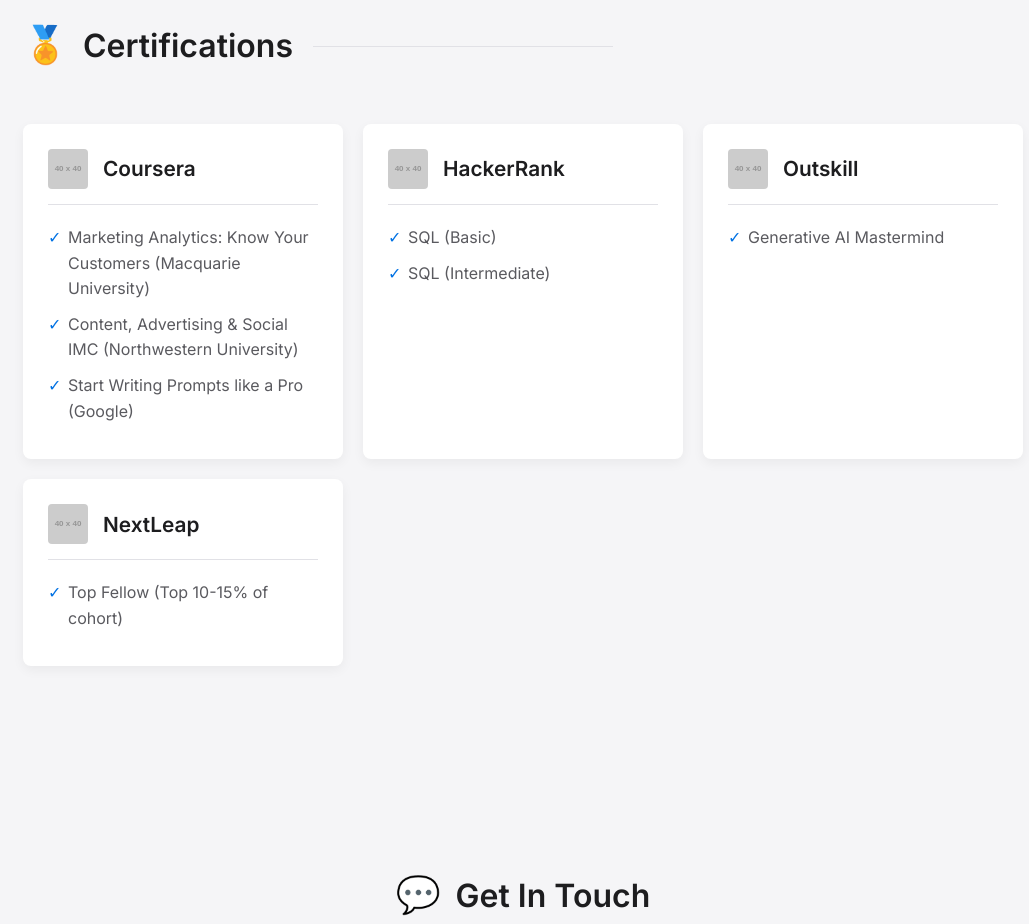
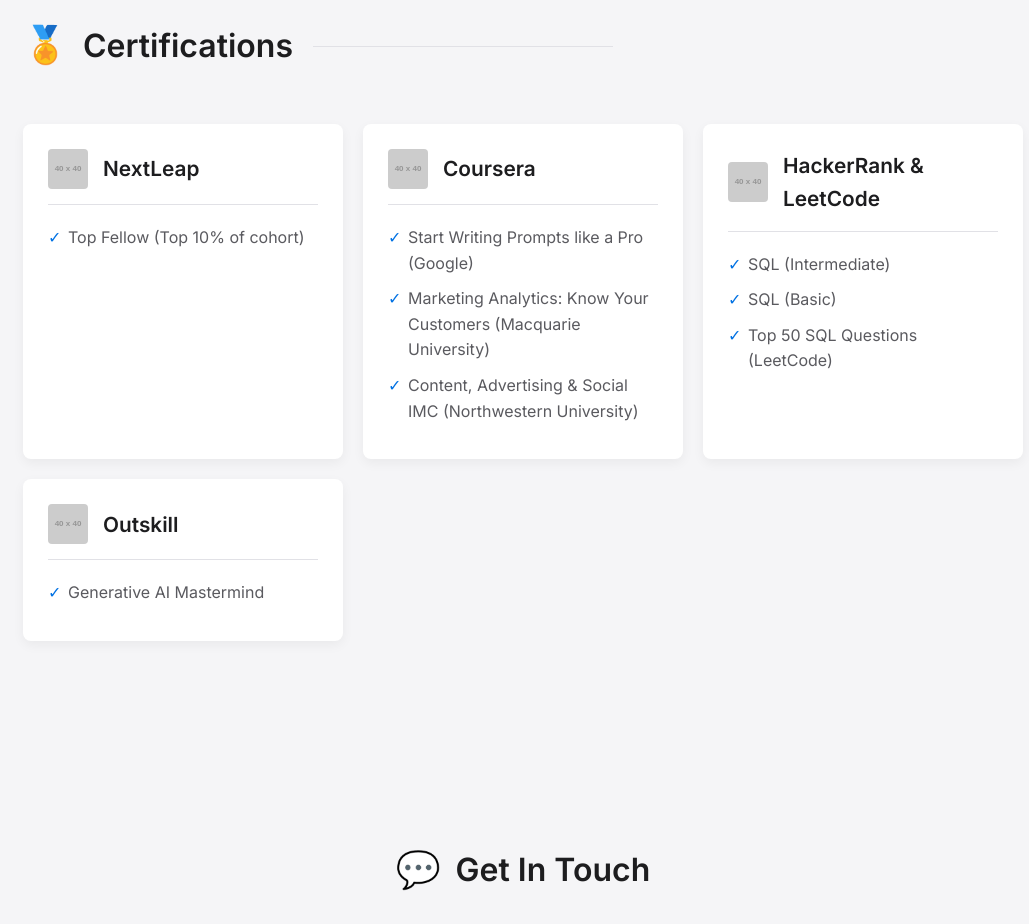
Before and after one commit to anshjain1409/anshjain1409.github.io, a plain HTML site: page index.html in a window 1280 px wide. Shown: the part 4580-5504 px from the top of the page, without its empty margins (117-1146 px from the left). Drawn offline with Linux system fonts and the light colour scheme; placeholder pictures from the web are drawn by us.

Commit message:
Update index.html

```diff
--- a/index.html
+++ b/index.html
@@ -1177,28 +1177,46 @@
         <section id="certifications">
             <h2 class="reveal-on-scroll"><span class="emoji">🏅</span>Certifications</h2>
             <div class="certifications-grid stagger-children">
+                <!-- === UPDATED: NextLeap Card (Moved to top) === -->
                 <div class="cert-card reveal-on-scroll" style="--delay: 0ms;">
+                     <div class="cert-header">
+                        <img src="https://placehold.co/40x40/8A2BE2/f5f5f7?text=NL" alt="NextLeap Logo">
+                        <h3>NextLeap</h3>
+                    </div>
+                    <ul>
+                        <li>Top Fellow (Top 10% of cohort)</li>
+                    </ul>
+                </div>
+                <!-- === END OF UPDATE === -->
+
+                <div class="cert-card reveal-on-scroll" style="--delay: 150ms;">
                     <div class="cert-header">
                         <img src="https://placehold.co/40x40/0071e3/f5f5f7?text=C" alt="Coursera Logo">
                         <h3>Coursera</h3>
                     </div>
                     <ul>
+                        <!-- === UPDATED: Reordered list === -->
+                        <li>Start Writing Prompts like a Pro (Google)</li>
                         <li>Marketing Analytics: Know Your Customers (Macquarie University)</li>
                         <li>Content, Advertising & Social IMC (Northwestern University)</li>
-                        <li>Start Writing Prompts like a Pro (Google)</li>
                     </ul>
                 </div>
-                <div class="cert-card reveal-on-scroll" style="--delay: 150ms;">
+
+                <!-- === UPDATED: HackerRank Card === -->
+                <div class="cert-card reveal-on-scroll" style="--delay: 300ms;">
                      <div class="cert-header">
-                        <img src="https://placehold.co/40x40/2a2a2e/f5f5f7?text=HR" alt="HackerRank Logo">
-                        <h3>HackerRank</h3>
+                        <img src="https://placehold.co/40x40/2a2a2e/f5f5f7?text=H" alt="HackerRank Logo">
+                        <h3>HackerRank & LeetCode</h3>
                     </div>
                     <ul>
+                        <li>SQL (Intermediate)</li>
                         <li>SQL (Basic)</li>
-                        <li>SQL (Intermediate)</li>
+                        <li>Top 50 SQL Questions (LeetCode)</li>
                     </ul>
                 </div>
-                <div class="cert-card reveal-on-scroll" style="--delay: 300ms;">
+                <!-- === END OF UPDATE === -->
+
+                <div class="cert-card reveal-on-scroll" style="--delay: 450ms;">
                      <div class="cert-header">
                         <img src="https://placehold.co/40x40/4caf50/f5f5f7?text=O" alt="Outskill Logo">
                         <h3>Outskill</h3>
@@ -1207,17 +1225,6 @@
                         <li>Generative AI Mastermind</li>
                     </ul>
                 </div>
-                <!-- === UPDATED NEXTLEAP CARD === -->
-                <div class="cert-card reveal-on-scroll" style="--delay: 450ms;">
-                     <div class="cert-header">
-                        <img src="https://placehold.co/40x40/8A2BE2/f5f5f7?text=NL" alt="NextLeap Logo">
-                        <h3>NextLeap</h3>
-                    </div>
-                    <ul>
-                        <li>Top Fellow (Top 10-15% of cohort)</li>
-                    </ul>
-                </div>
-                <!-- === END OF UPDATE === -->
             </div>
         </section>
 
@@ -1257,6 +1264,9 @@
 
     <script>
         document.addEventListener('DOMContentLoaded', function() {
+
+            // === ADDED: Force scroll to top on load ===
+            window.scrollTo(0, 0);
 
             // Hamburger Menu Toggle
             const hamburger = document.querySelector('.hamburger');
```
